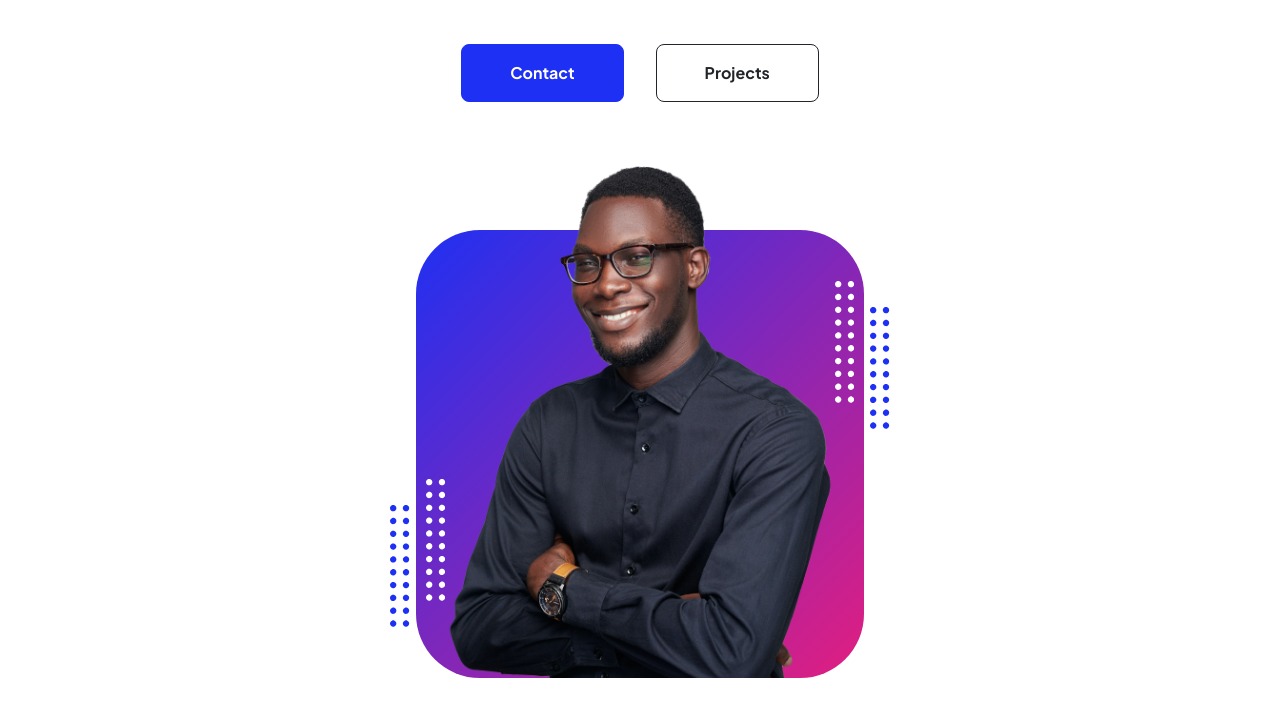
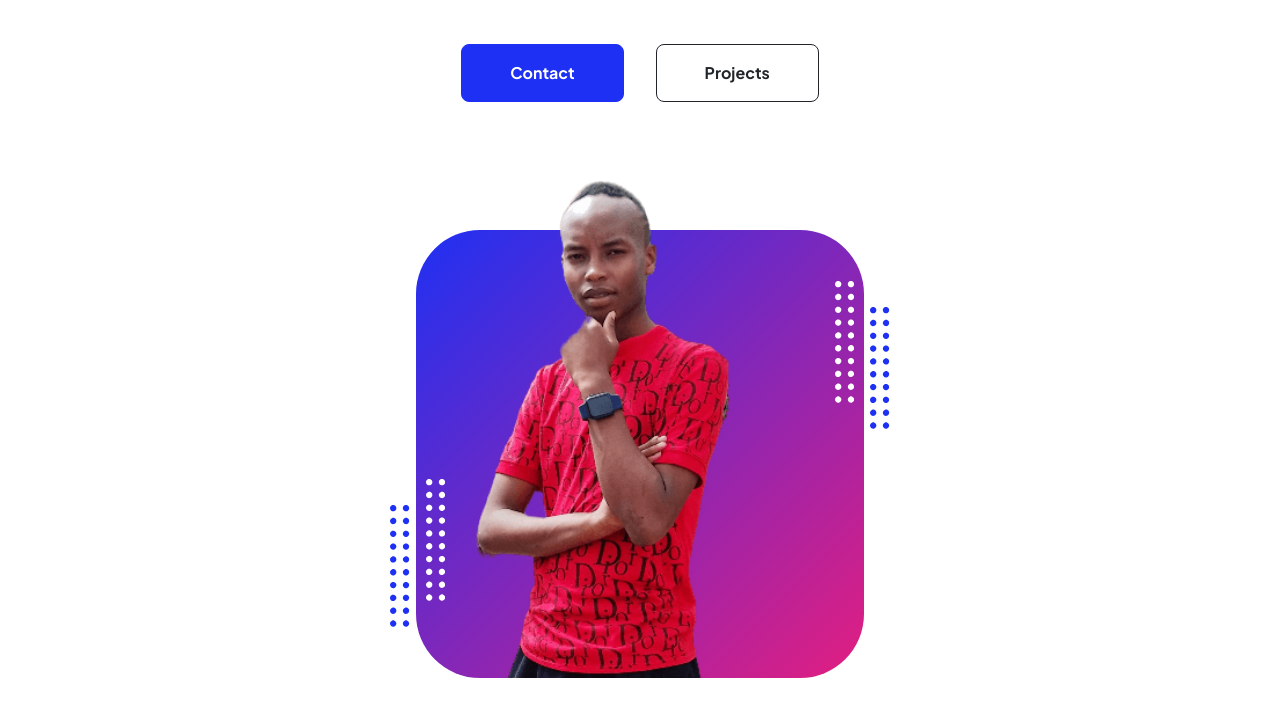
Before and after one commit to bteci/bazarr.net, a plain HTML site: page index.html in a window 1280 px wide. Shown: the part 291-1008 px from the top of the page. Drawn offline with nearby package versions, Linux system fonts and the light colour scheme.

Commit message:
Update index.html
changing profile pic

```diff
--- a/index.html
+++ b/index.html
@@ -55,7 +55,7 @@
                                 <div class="profile bg-gradient-primary-to-secondary">
                                     <!-- TIP: For best results, use a photo with a transparent background like the demo example below-->
                                     <!-- Watch a tutorial on how to do this on YouTube (link)-->
-                                    <img class="profile-img" src="assets/profile.png" alt="..." />
+                                    <img class="profile-img" src="assets/bazarr.png" alt="..." />
                                     <div class="dots-1">
                                         <!-- SVG Dots-->
                                         <svg version="1.1" xmlns="http://www.w3.org/2000/svg" xmlns:xlink="http://www.w3.org/1999/xlink" x="0px" y="0px" viewBox="0 0 191.6 1215.4" style="enable-background: new 0 0 191.6 1215.4" xml:space="preserve">
```
